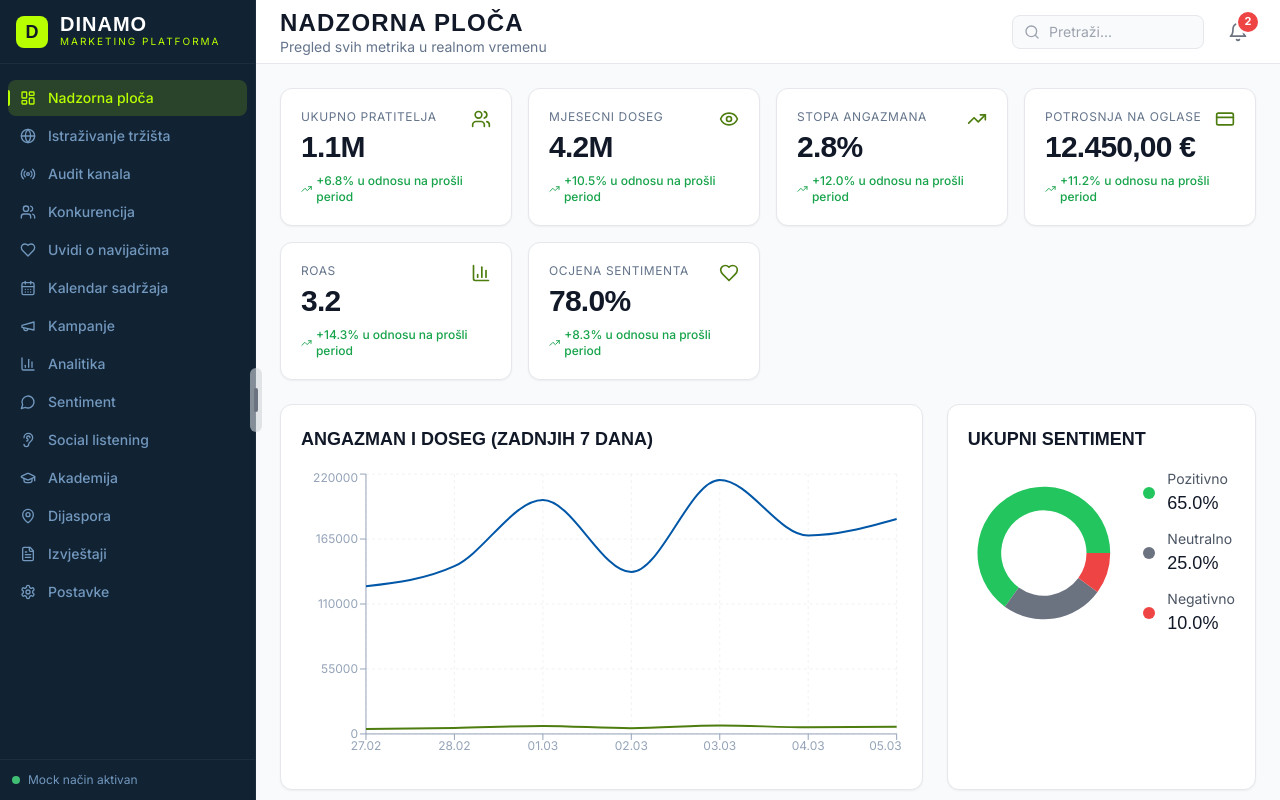
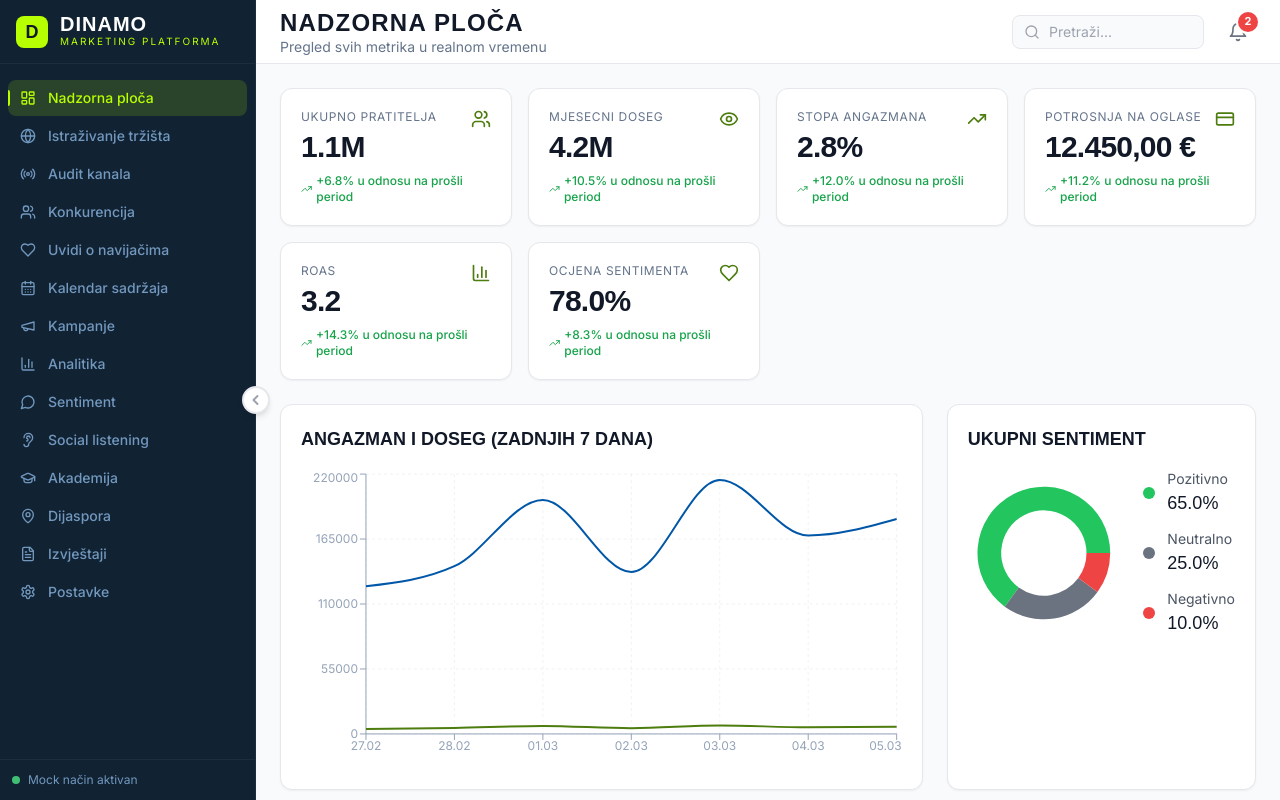
Before and after one commit to davids1z/dinamo-marketing, a React (Vite) app in the folder dashboard/: page / in a window 1280 px wide. Shown: the top 800 px of the page. Built offline with nearby package versions, Linux system fonts and the light colour scheme; a web font is replaced by a local one.

Commit message:
Fix sidebar toggle visibility and notification overflow
- Sidebar toggle: white circle with border, chevron arrow, hover turns accent
- Notifications: narrower dropdown, right offset to prevent viewport overflow

Co-Authored-By: Claude Opus 4.6 <noreply@anthropic.com>

```diff
--- a/dashboard/src/components/layout/Header.tsx
+++ b/dashboard/src/components/layout/Header.tsx
@@ -147,8 +147,8 @@ export default function Header({ title, subtitle, actions }: HeaderProps) {
 
           {showNotifs && (
             <div
-              className="absolute right-0 top-full mt-2 bg-white rounded-2xl shadow-2xl border border-gray-100 overflow-hidden z-50 animate-fade-in"
-              style={{ width: '420px', maxWidth: 'calc(100vw - 24px)' }}
+              className="absolute top-full mt-2 bg-white rounded-2xl shadow-2xl border border-gray-100 overflow-hidden z-50 animate-fade-in"
+              style={{ width: '380px', maxWidth: 'calc(100vw - 24px)', right: '-8px' }}
             >
               {/* Header */}
               <div className="px-5 py-4 bg-gray-50/80 border-b border-gray-100 flex items-center justify-between">
--- a/dashboard/src/components/layout/Sidebar.tsx
+++ b/dashboard/src/components/layout/Sidebar.tsx
@@ -131,16 +131,16 @@ export default function Sidebar() {
         </div>
       </aside>
 
-      {/* Collapse handle — sits ON the divider between sidebar and content */}
+      {/* Collapse toggle — visible circle on the sidebar edge */}
       {!isMobileView && (
         <button
           onClick={toggleSidebar}
-          className="fixed top-1/2 -translate-y-1/2 z-[51] group"
-          style={{ left: collapsed ? 72 - 6 : 256 - 6 }}
+          className="fixed top-1/2 -translate-y-1/2 z-[51] w-7 h-7 rounded-full bg-white border-2 border-gray-200 shadow-md flex items-center justify-center hover:border-dinamo-accent hover:bg-dinamo-accent hover:text-gray-900 text-gray-400 transition-all duration-200 hover:shadow-lg hover:scale-110"
+          style={{ left: collapsed ? 72 - 14 : 256 - 14 }}
         >
-          <div className="w-3 h-16 rounded-full bg-gray-300/60 hover:bg-dinamo-accent hover:h-20 transition-all duration-200 flex items-center justify-center group-hover:shadow-lg group-hover:shadow-dinamo-accent/20">
-            <div className="w-1 h-6 rounded-full bg-gray-500 group-hover:bg-gray-900 transition-colors" />
-          </div>
+          <svg width="12" height="12" viewBox="0 0 12 12" fill="none" className="transition-transform duration-200" style={{ transform: collapsed ? 'rotate(0deg)' : 'rotate(180deg)' }}>
+            <path d="M4.5 2L8.5 6L4.5 10" stroke="currentColor" strokeWidth="2" strokeLinecap="round" strokeLinejoin="round"/>
+          </svg>
         </button>
       )}
     </>
```
